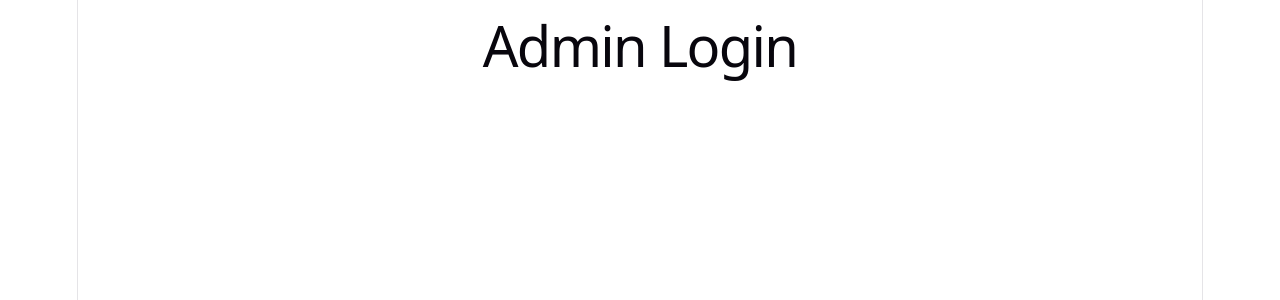
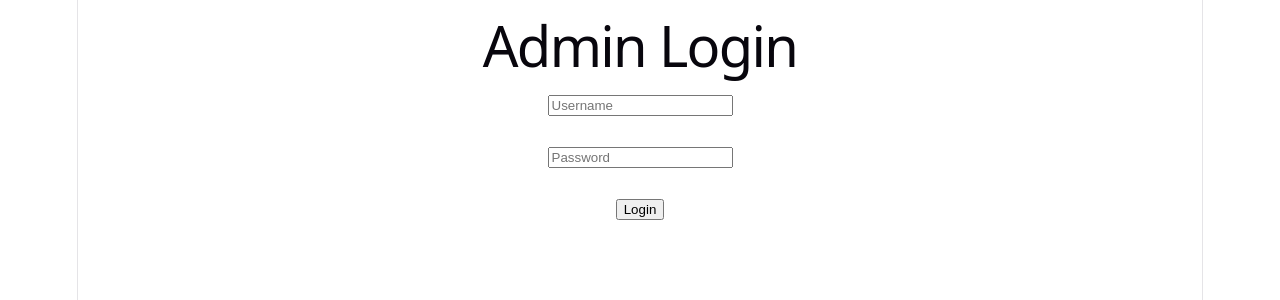
Before and after one commit to alizaenazet/oil-chain-validator, a React app in the folder frontend/: page /login in a window 1280 px wide. Shown: the top 300 px of the page. Built offline with nearby package versions, Linux system fonts and the light colour scheme; the HTML template or start-up script is replaced by a standard one.

Commit message:
feat(frontend): add api and auth service

```diff
--- a/frontend/src/pages/Login.jsx
+++ b/frontend/src/pages/Login.jsx
@@ -1,5 +1,56 @@
+import { useState } from "react";
+import { login } from "../services/authService";
+
 function Login() {
-  return <h1>Admin Login</h1>;
+  const [username, setUsername] = useState("");
+  const [password, setPassword] = useState("");
+
+  const handleLogin = async (e) => {
+    e.preventDefault();
+
+    try {
+      const data = await login(username, password);
+
+      localStorage.setItem("token", data.token);
+
+      alert("Login berhasil!");
+    } catch (error) {
+      alert("Login gagal!");
+      console.error(error);
+    }
+  };
+
+  return (
+    <div>
+      <h1>Admin Login</h1>
+
+      <form onSubmit={handleLogin}>
+        <input
+          type="text"
+          placeholder="Username"
+          value={username}
+          onChange={(e) => setUsername(e.target.value)}
+        />
+
+        <br />
+        <br />
+
+        <input
+          type="password"
+          placeholder="Password"
+          value={password}
+          onChange={(e) => setPassword(e.target.value)}
+        />
+
+        <br />
+        <br />
+
+        <button type="submit">
+          Login
+        </button>
+      </form>
+    </div>
+  );
 }
 
 export default Login;
--- /dev/null
+++ b/frontend/src/services/api.js
@@ -0,0 +1,17 @@
+import axios from "axios";
+
+const API = axios.create({
+  baseURL: "http://localhost:3000/api/v1",
+});
+
+API.interceptors.request.use((config) => {
+  const token = localStorage.getItem("token");
+
+  if (token) {
+    config.headers.Authorization = `Bearer ${token}`;
+  }
+
+  return config;
+});
+
+export default API;
--- /dev/null
+++ b/frontend/src/services/authService.js
@@ -0,0 +1,10 @@
+import API from "./api";
+
+export const login = async (username, password) => {
+  const response = await API.post("/auth/login", {
+    username,
+    password,
+  });
+
+  return response.data;
+};
```
